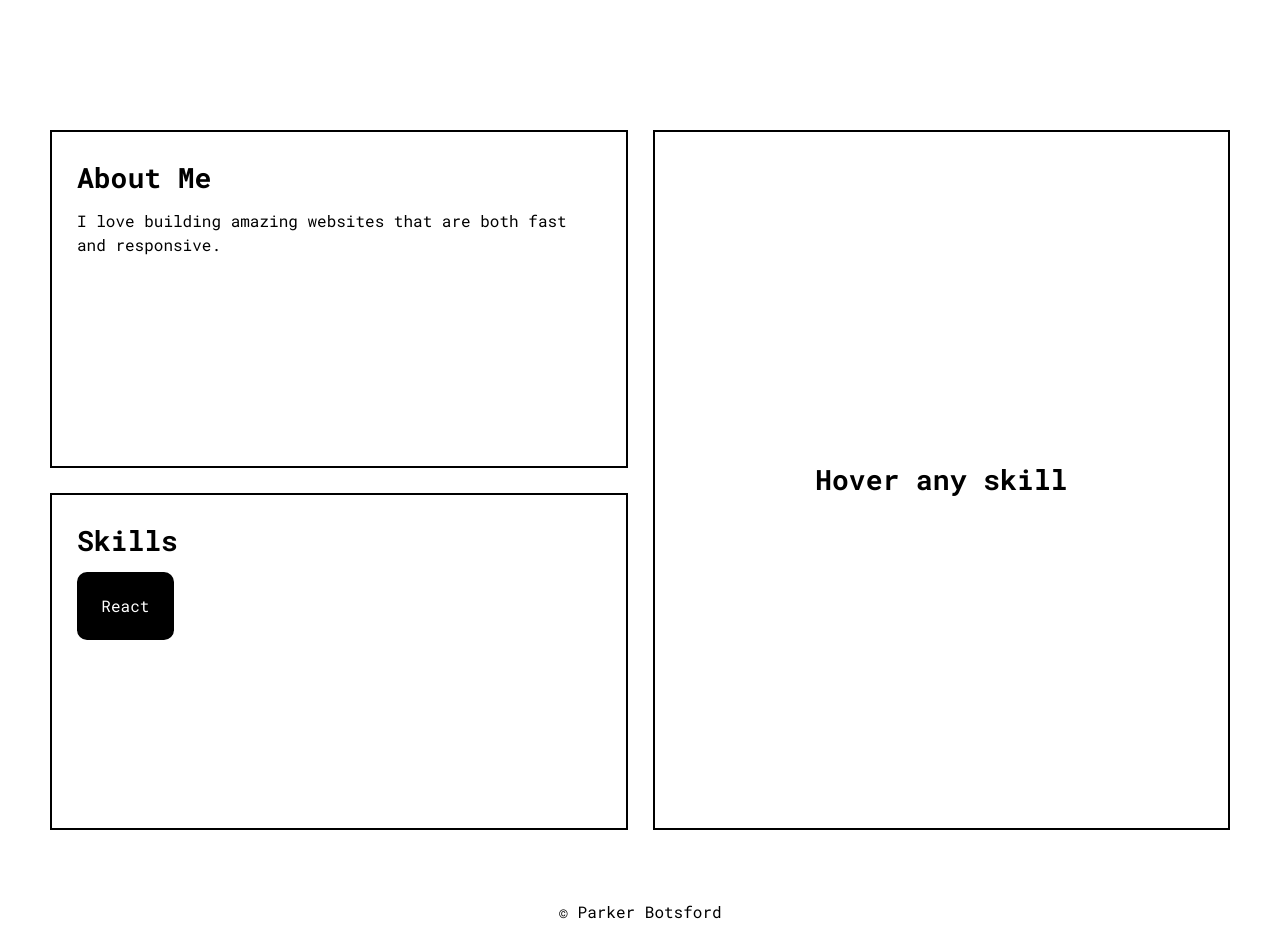
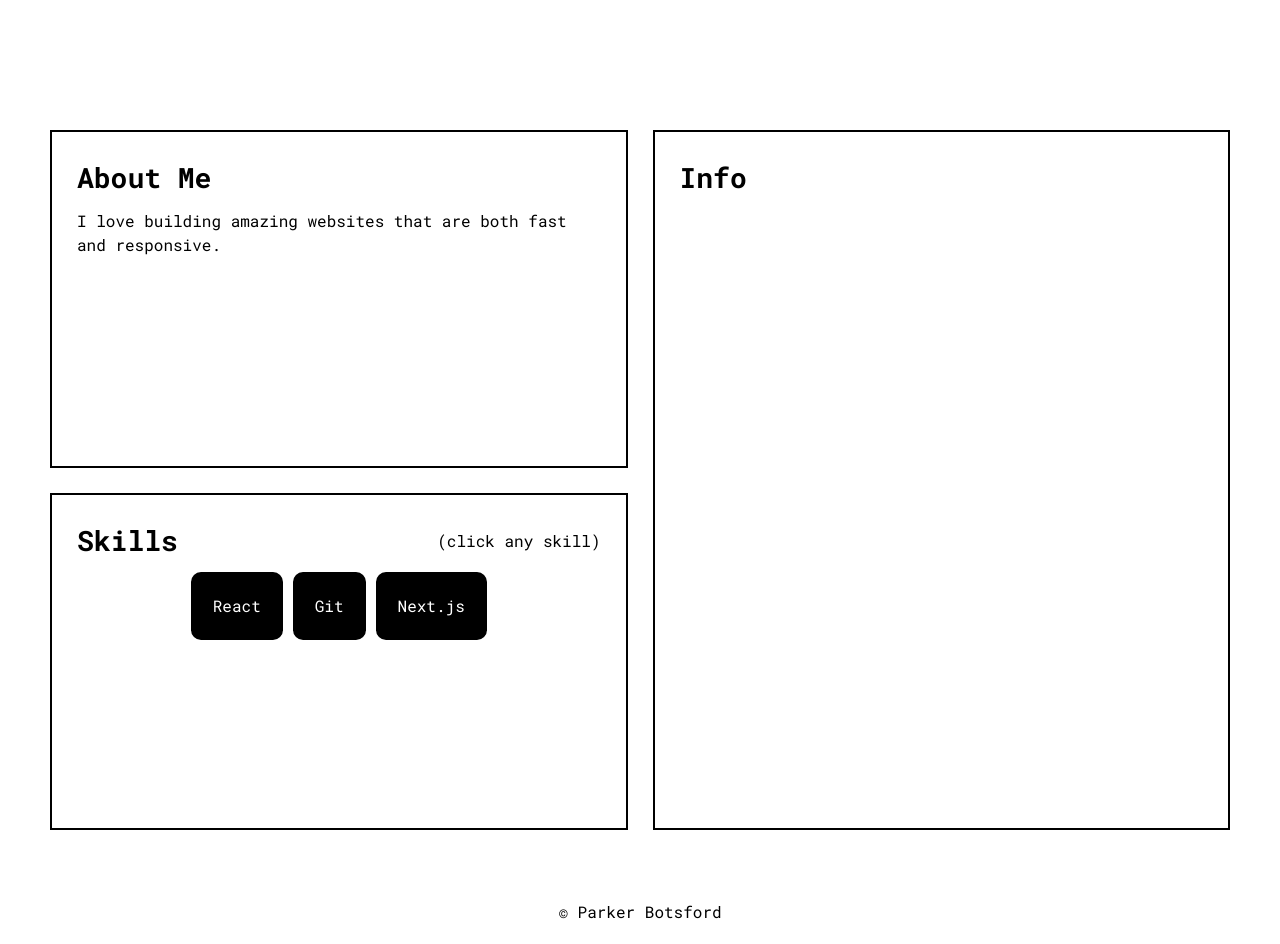
Before and after one commit to parbots/parkerbotsford.com, a Next.js app: page / in a window 1280 px wide. Shown: the part 640-1584 px from the top of the page. Built offline with nearby package versions, Linux system fonts and the light colour scheme.

Commit message:
Refactor About Section into smaller components

```diff
--- a/components/AboutSection/AboutSection.js
+++ b/components/AboutSection/AboutSection.js
@@ -1,8 +1,12 @@
 import { useState } from 'react';
+
 import styles from './AboutSection.module.css';
 
+import InfoBox from './InfoBox/InfoBox';
+import SkillsBox from './SkillsBox/SkillsBox';
+
 const AboutSection = () => {
-    const defaultInfo = { title: 'Hover any skill', text: '' };
+    const defaultInfo = { title: 'Info', text: '' };
     const [info, setInfo] = useState(defaultInfo);
 
     return (
@@ -14,26 +18,8 @@ const AboutSection = () => {
                     responsive.
                 </p>
             </div>
-            <div className={styles.skills}>
-                <h2>Skills</h2>
-                <ul className={styles.skillsList}>
-                    <li
-                        onMouseEnter={() =>
-                            setInfo({
-                                title: 'React',
-                                text: 'React Framework',
-                            })
-                        }
-                        onMouseLeave={() => setInfo(defaultInfo)}
-                    >
-                        React
-                    </li>
-                </ul>
-            </div>
-            <div className={styles.info}>
-                <h2>{info.title}</h2>
-                <p>{info.text}</p>
-            </div>
+            <SkillsBox setInfo={setInfo} />
+            <InfoBox title={info.title} text={info.text} />
         </section>
     );
 };
--- a/components/AboutSection/AboutSection.module.css
+++ b/components/AboutSection/AboutSection.module.css
@@ -19,65 +19,10 @@
     border: 2px solid;
 }
 
-.skills {
-    grid-area: skills;
-    display: flex;
-    flex-direction: column;
-    gap: 10px;
-    padding: 25px;
-    border: 2px solid;
-}
-
-.skillsList {
-    list-style-type: none;
-    display: grid;
-    grid-template-columns: repeat(5, 1fr);
-    grid-template-rows: repeat(3, 1fr);
-    gap: 10px;
-    padding: 0;
-}
-
-.skillsList li {
-    text-align: center;
-    padding: 20px;
-    border-radius: 10px;
-    color: white;
-    background-color: black;
-    min-width: fit-content;
-    cursor: pointer;
-    border: 2px solid black;
-}
-
-.skillsList li:hover {
-    color: black;
-    background-color: white;
-}
-
-.info {
-    grid-area: info;
-    display: flex;
-    flex-direction: column;
-    justify-content: center;
-    align-items: center;
-    padding: 25px;
-    border: 2px solid;
-}
-
-@media (max-width: 576px) {
+@media (max-width: 800px) {
     .aboutSection {
-        display: flex;
-        flex-direction: column;
-    }
-
-    .about {
-        height: 50%;
-    }
-
-    .skills {
-        height: 50%;
-    }
-
-    .info {
-        display: none;
+        grid-template-areas:
+            'about about'
+            'skills skills';
     }
 }
--- /dev/null
+++ b/components/AboutSection/InfoBox/InfoBox.js
@@ -0,0 +1,12 @@
+import styles from './InfoBox.module.css';
+
+const InfoBox = (props) => {
+    return (
+        <div className={styles.infoBox}>
+            <h2 className={styles.title}>{props.title}</h2>
+            <p className={styles.text}>{props.text}</p>
+        </div>
+    );
+};
+
+export default InfoBox;
--- /dev/null
+++ b/components/AboutSection/InfoBox/InfoBox.module.css
@@ -0,0 +1,13 @@
+.infoBox {
+    grid-area: info;
+    display: flex;
+    flex-direction: column;
+    padding: 25px;
+    border: 2px solid;
+}
+
+@media (max-width: 576px) {
+    .infoBox {
+        display: none;
+    }
+}
--- /dev/null
+++ b/components/AboutSection/InfoBox/index.js
@@ -0,0 +1 @@
+export { default } from './InfoBox';
--- /dev/null
+++ b/components/AboutSection/SkillsBox/SkillsBox.js
@@ -0,0 +1,16 @@
+import styles from './SkillsBox.module.css';
+import SkillsList from './SkillsList/SkillsList';
+
+const SkillsBox = (props) => {
+    return (
+        <div className={styles.skillsBox}>
+            <div className={styles.top}>
+                <h2 className={styles.title}>Skills</h2>
+                <p className={styles.hint}>(click any skill)</p>
+            </div>
+            <SkillsList setInfo={props.setInfo} />
+        </div>
+    );
+};
+
+export default SkillsBox;
--- /dev/null
+++ b/components/AboutSection/SkillsBox/SkillsBox.module.css
@@ -0,0 +1,24 @@
+.skillsBox {
+    grid-area: skills;
+    display: flex;
+    flex-direction: column;
+    gap: 10px;
+    padding: 25px;
+    border: 2px solid;
+}
+
+.top {
+    display: flex;
+    justify-content: space-between;
+    align-items: center;
+}
+
+.hint {
+    text-align: center;
+}
+
+@media (max-width: 800px) {
+    .hint {
+        display: none;
+    }
+}
--- /dev/null
+++ b/components/AboutSection/SkillsBox/SkillsList/SkillsList.js
@@ -0,0 +1,37 @@
+import styles from './SkillsList.module.css';
+
+const SkillsList = (props) => {
+    const skills = [
+        {
+            title: 'React',
+            text: 'React is a javascript framework for designing beautiful web apps.',
+        },
+        {
+            title: 'Git',
+            text: 'Git is a version control system.',
+        },
+        {
+            title: 'Next.js',
+            text: 'Next.js is a react framework for building fast webpages.',
+        },
+    ];
+
+    const skillsList = skills.map((skill) => (
+        <li key={skill.title} className={styles.skill}>
+            <button
+                onClick={() =>
+                    props.setInfo({
+                        title: skill.title,
+                        text: skill.text,
+                    })
+                }
+            >
+                {skill.title}
+            </button>
+        </li>
+    ));
+
+    return <ul className={styles.skillsList}>{skillsList}</ul>;
+};
+
+export default SkillsList;
--- /dev/null
+++ b/components/AboutSection/SkillsBox/SkillsList/SkillsList.module.css
@@ -0,0 +1,24 @@
+.skillsList {
+    list-style-type: none;
+    display: flex;
+    flex-wrap: wrap;
+    justify-content: center;
+    align-items: center;
+    gap: 10px;
+    padding: 0;
+}
+
+.skill button {
+    cursor: pointer;
+    min-width: fit-content;
+    padding: 20px;
+    color: white;
+    background-color: black;
+    border: 2px solid black;
+    border-radius: 10px;
+}
+
+.skill button:hover {
+    color: black;
+    background-color: white;
+}
--- /dev/null
+++ b/components/AboutSection/SkillsBox/SkillsList/index.js
@@ -0,0 +1 @@
+export { default } from './SkillsList';
--- /dev/null
+++ b/components/AboutSection/SkillsBox/index.js
@@ -0,0 +1 @@
+export { default } from './SkillsBox';
--- a/components/Header/Header.module.css
+++ b/components/Header/Header.module.css
@@ -6,7 +6,7 @@
     padding: 50px;
 }
 
-@media (max-width: 576px) {
+@media (max-width: 800px) {
     .header {
         flex-direction: column;
         justify-content: center;
```
